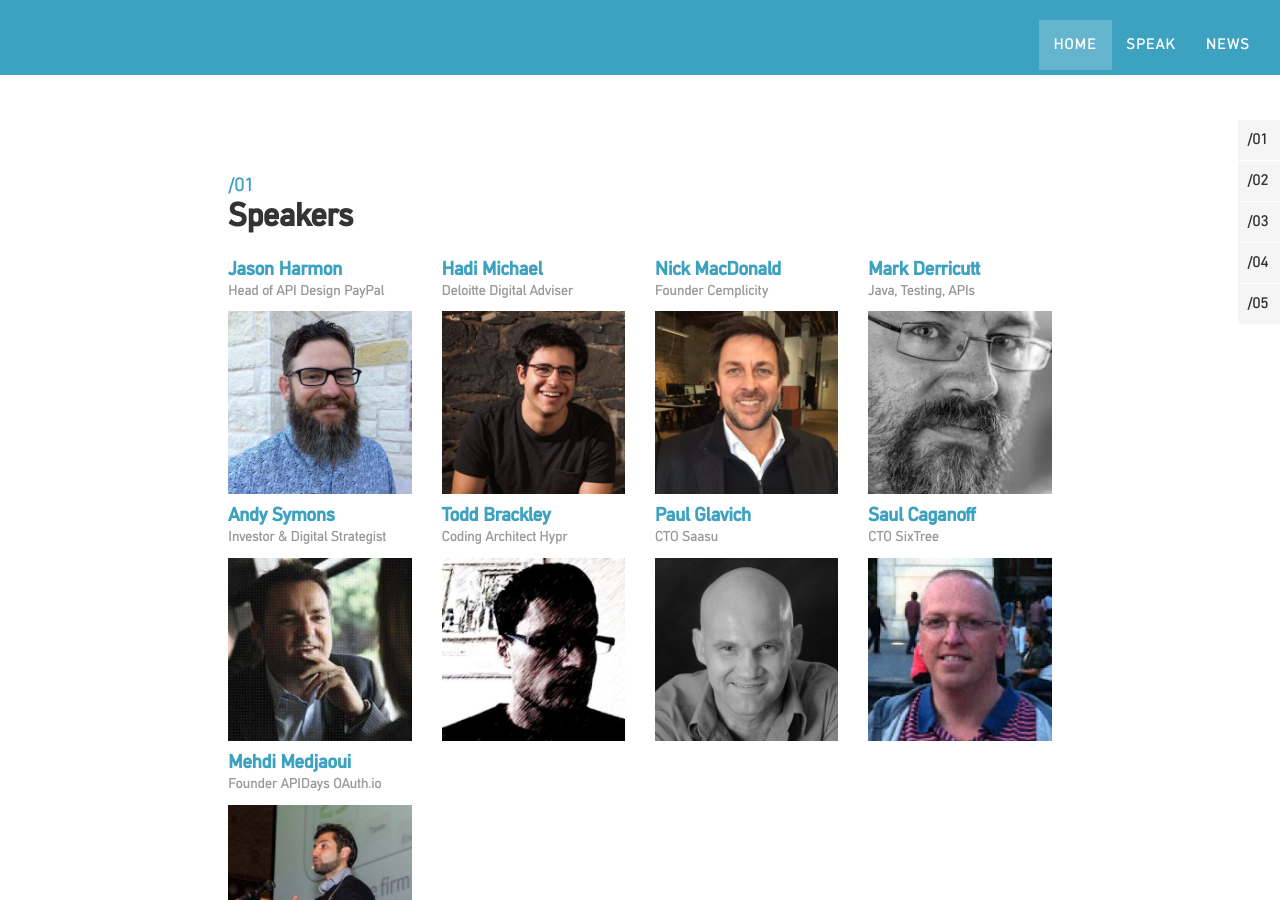
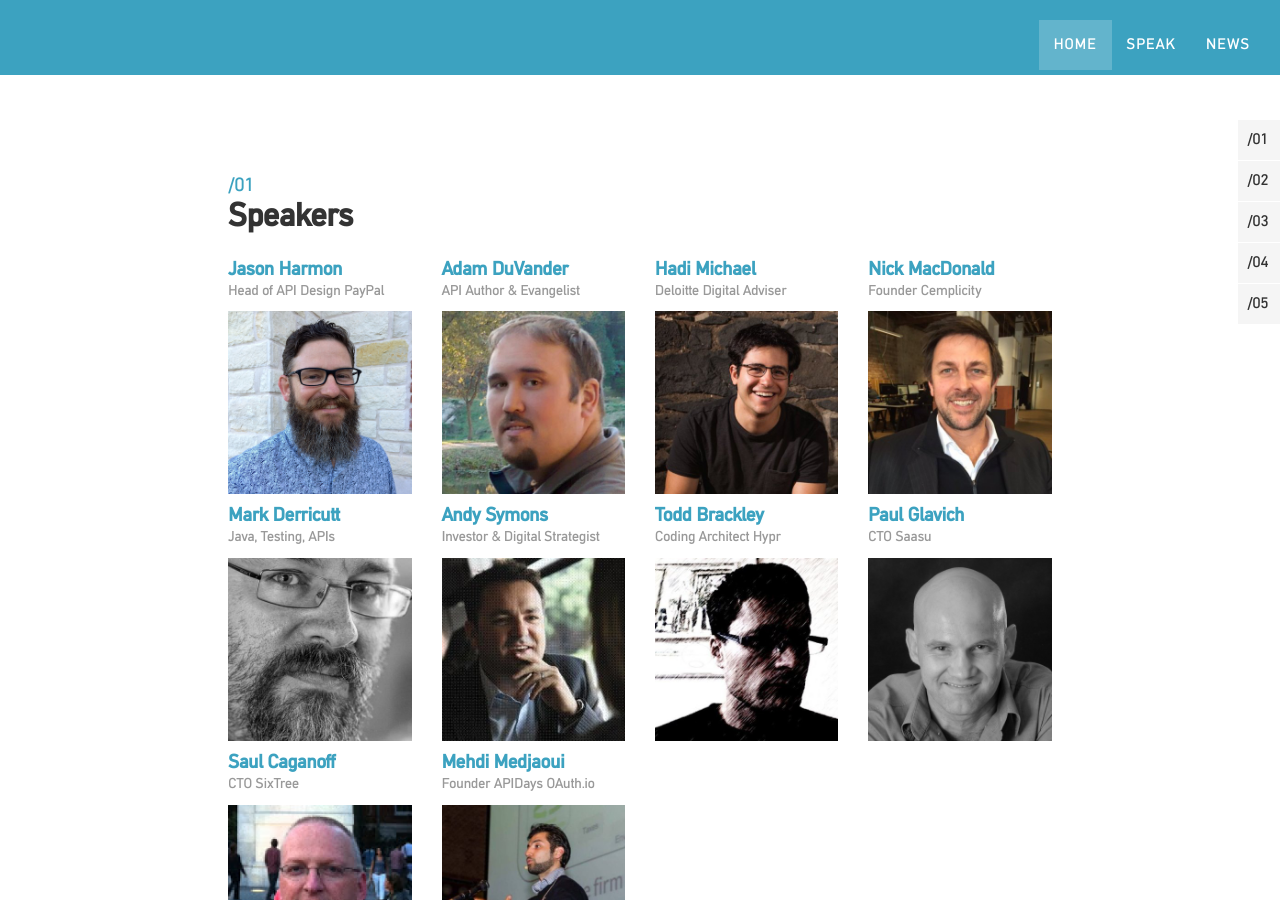
Before and after one commit to apidaysnz/apidaysnz, a Jekyll site: the page built from index.md, in a window 1280 px wide and 900 px high, scrolled down 570 px. Built offline with Jekyll 4.4.1, drawn with Linux system fonts in a browser that asks for light colours; some web fonts are replaced; comment, search, counter and statistics services are not loaded.

Commit message:
Added Adam

```diff
--- a/_layouts/default.html
+++ b/_layouts/default.html
@@ -63,6 +63,21 @@
                                 <div class="speaker-image">
 
                                     <img src="/images/jason-harmon-2.png" style="max-width: 100%" />
+
+                                </div>
+                            </a>
+
+                        </div>
+                    </div>
+
+                    <div class="col-md-3">
+                        <div class="speaker">
+                            <a href="/news/">
+                                <h4 class="speaker-profile">Adam DuVander<br><small>API Author & Evangelist</small></h4>
+
+                                <div class="speaker-image">
+
+                                    <img src="/images/adam-duvander.jpg" style="max-width: 100%" />
 
                                 </div>
                             </a>
```
